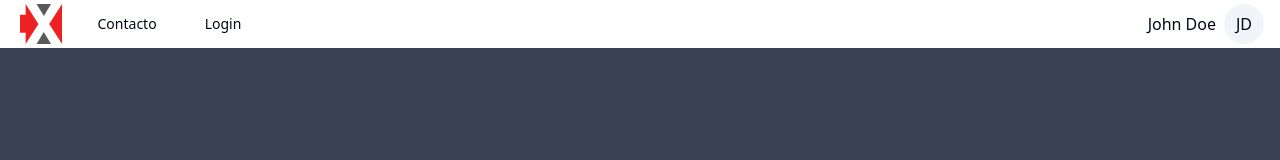
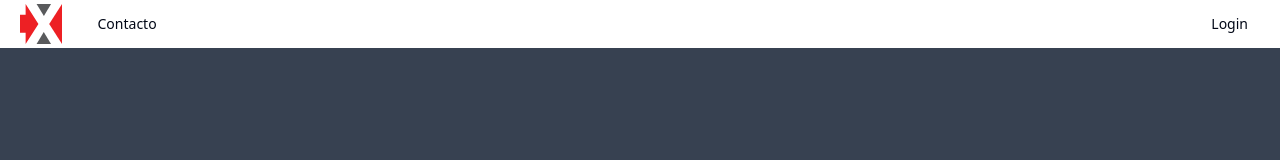
Before and after one commit to jarethxin/intranet-v3, a React (Vite) app: page / in a window 1280 px wide. Shown: the top 160 px of the page. Built offline with nearby package versions, Linux system fonts and the light colour scheme.

Commit message:
Update navigation-bar-menu.tsx

```diff
--- a/src/components/general/navigation-bar-menu.tsx
+++ b/src/components/general/navigation-bar-menu.tsx
@@ -11,7 +11,7 @@ import logoImg from "@/assets/images/xi-logo.svg";
 import { Avatar, AvatarFallback, AvatarImage } from "../ui/avatar";
 
 const useAuth = () => {
-  return { isAuthenticated: true, user: { name: "John Doe", avatar: "" } };
+  return { isAuthenticated: false, user: { name: "John Doe", avatar: "" } };
 };
 
 export function NavigationBarMenu() {
@@ -45,24 +45,31 @@ export function NavigationBarMenu() {
                 </NavigationMenuLink>
               </Link>
             </NavigationMenuItem>
-            <NavigationMenuItem className="cursor-pointer">
+          </NavigationMenuList>
+        </NavigationMenu>
+        <div className="flex items-center space-x-4">
+          {isAuthenticated ? (
+            <div className="flex items-center space-x-2">
+              <span className="font-medium">{user.name}</span>
+              <Avatar>
+                <AvatarImage src={user.avatar} />
+                <AvatarFallback>{`${user.name
+                  .toUpperCase()
+                  .charAt(0)}${user.name
+                  .toUpperCase()
+                  .charAt(user.name.indexOf(" ") + 1)}`}</AvatarFallback>
+              </Avatar>
+            </div>
+          ) : (
+            <NavigationMenu className="flex-grow">
               <Link to="/login">
                 <NavigationMenuLink className={navigationMenuTriggerStyle()}>
                   Login
                 </NavigationMenuLink>
               </Link>
-            </NavigationMenuItem>
-          </NavigationMenuList>
-        </NavigationMenu>
-        {isAuthenticated && (
-          <div className="flex items-center space-x-2">
-            <span className="font-medium">{user.name}</span>
-            <Avatar>
-              <AvatarImage src={user.avatar} />
-              <AvatarFallback>{`${user.name.toUpperCase().charAt(0)}${user.name.toUpperCase().charAt(user.name.indexOf(" ") + 1)}`}</AvatarFallback>
-            </Avatar>
-          </div>
-        )}
+            </NavigationMenu>
+          )}
+        </div>
       </div>
     </div>
   );
```
